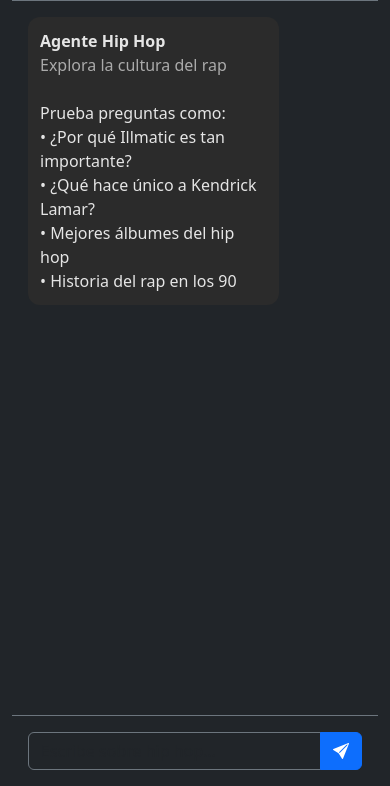
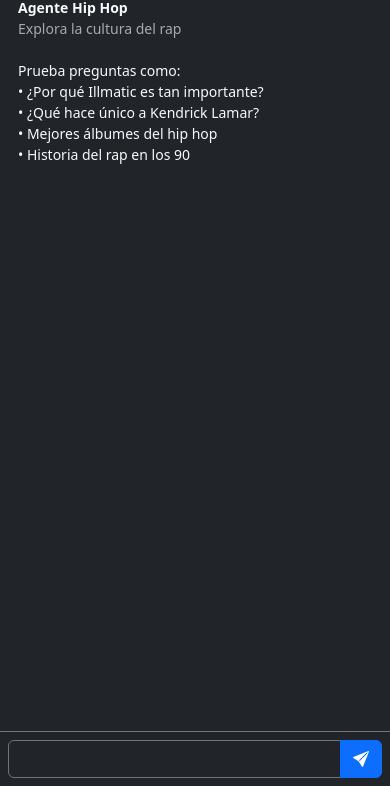
Before and after one commit to eduardcortess879/Modelo-ia-hip-hop, a website: page frontend/index.html in a window 390 px wide. Shown: the part 58-844 px from the top of the page. Drawn offline with nearby package versions, Linux system fonts and the light colour scheme.

Commit message:
Se documenta el codigo y se agrega diseño responsivo

```diff
--- a/frontend/index.html
+++ b/frontend/index.html
@@ -2,59 +2,45 @@
 <html lang="es">
 
 <head>
-     <!-- CONFIGURACIÓN GENERAL -->
   <meta charset="UTF-8">
-     <title>Agente Hip Hop</title>
+  <meta name="viewport" content="width=device-width, initial-scale=1.0">
 
-     <!-- BOOTSTRAP (UI FRAMEWORK) Proporciona estilos, layout responsive y componentes -->
+  <title>Agente Hip Hop 🎤</title>
+
+  <!-- Bootstrap -->
   <link href="https://cdn.jsdelivr.net/npm/bootstrap@5.3.3/dist/css/bootstrap.min.css" rel="stylesheet">
 
-     <!-- ICONOS (Bootstrap Icons) -->
+  <!-- Icons -->
   <link href="https://cdn.jsdelivr.net/npm/bootstrap-icons/font/bootstrap-icons.css" rel="stylesheet">
 
-     <!-- ESTILOS PERSONALIZADOS -->
   <link rel="stylesheet" href="style.css">
 </head>
 
 <body class="bg-dark text-light">
 
-     <!-- CONTENEDOR PRINCIPAL
-       - container-fluid: ancho completo
-       - vh-100: altura completa de la pantalla
-       - flex-column: layout vertical -->
-     <div class="container-fluid vh-100 d-flex flex-column">
+  <div class="container-fluid vh-100 d-flex flex-column p-0">
 
-          <!-- HEADER (ENCABEZADO) Contiene el título del agente y estado -->
-          <div class="d-flex align-items-center justify-content-between p-3 border-bottom border-secondary">
+    <!-- HEADER -->
+    <div class="d-flex align-items-center justify-content-between p-2 p-md-3 border-bottom border-secondary">
 
-               <!-- Título -->
-               <h4 class="mb-0">Agente Hip Hop</h4>
+      <!-- Responsive text -->
+      <h5 class="mb-0 fs-6 fs-md-4">🎤 Agente Hip Hop</h5>
 
-               <!-- Estado del sistema -->
       <span class="badge bg-success">Online</span>
     </div>
 
-          <!-- CONTENEDOR DEL CHAT
-         Aquí se insertan dinámicamente los mensajes
-         desde script.js
-         Clases:
-         - flex-grow-1 → ocupa todo el espacio disponible
-         - overflow-auto → permite scroll
-         - p-3 → padding interno   -->
-          <div id="chat" class="flex-grow-1 overflow-auto p-3"></div>
+    <!-- CHAT -->
+    <div id="chat" class="flex-grow-1 overflow-auto p-2 p-md-3"></div>
 
-          <!-- INPUT DEL USUARIO Permite escribir mensajes y enviarlos al backend
-    -->
-          <div class="p-3 border-top border-secondary">
+    <!-- INPUT -->
+    <div class="p-2 p-md-3 border-top border-secondary">
 
-               <!-- Grupo input + botón -->
       <div class="input-group">
 
-                    <!-- Campo de texto -->
-                    <input id="input" type="text" class="form-control bg-dark text-light border-secondary"
+        <input id="input" type="text"
+          class="form-control bg-dark text-light border-secondary"
           placeholder="Escribe sobre hip hop...">
 
-                    <!-- Botón de envío -->
         <button onclick="enviar()" class="btn btn-primary">
           <i class="bi bi-send-fill"></i>
         </button>
@@ -64,10 +50,6 @@
 
   </div>
 
-     <!-- SCRIPT PRINCIPAL Contiene la lógica del chat (script.js)
-  -->
   <script src="script.js"></script>
-
 </body>
-
 </html>
--- a/frontend/style.css
+++ b/frontend/style.css
@@ -1,89 +1,40 @@
-/**
- * ESTILOS DEL CHAT - AGENTE HIP HOP
- *
- * Descripción:
- * Estilos personalizados para la interfaz tipo chat.
- * Incluye scrollbar, mensajes, animaciones y mejoras UX.
- */
+/* 📱 MÓVIL (pantallas pequeñas) */
+@media (max-width: 576px) {
 
-/**
- * SCROLL PERSONALIZADO=
- *
- * Aplica solo en navegadores WebKit (Chrome, Edge, etc.)
- * Mejora la estética del contenedor de chat.
- */
-#chat::-webkit-scrollbar {
-  width: 6px; /* Grosor del scroll */
-}
+  .mensaje {
+    max-width: 90%; /* más ancho en celular */
+    font-size: 14px;
+    padding: 10px;
+  }
 
-#chat::-webkit-scrollbar-thumb {
-  background: #444; /* Color del scroll */
-  border-radius: 10px; /* Bordes redondeados */
-}
+  #chat {
+    padding: 10px;
+  }
 
-/**
- * ESTILO GENERAL DE MENSAJES
- *
- * Clase base para todos los mensajes (usuario y bot)
- */
-.mensaje {
-  max-width: 75%; /* Limita ancho del mensaje */
-  padding: 12px; /* Espaciado interno */
-  border-radius: 12px; /* Bordes redondeados */
-  margin-bottom: 10px; /* Separación entre mensajes */
+  input {
+    font-size: 14px;
+  }
 
-  /**
-   * Animación al aparecer
-   */
-  animation: fadeIn 0.2s ease-in;
-}
-
-/**
- * MENSAJE DEL USUARIO=
- *
- * Alineado a la derecha
- * Color principal (Bootstrap primary)
- */
-.usuario {
-  background: #0d6efd; /* Azul */
-  color: white;
-  margin-left: auto; /* Empuja el mensaje a la derecha */
-}
-
-/**
- * MENSAJE DEL BOT
- *
- * Alineado a la izquierda
- * Color oscuro neutro
- */
-.bot {
-  background: #2b2b2b;
-  color: #e5e5e5;
-  margin-right: auto; /* Empuja a la izquierda */
-}
-
-/**
- * ANIMACIÓN DE ENTRADA
- *
- * Hace que los mensajes aparezcan suavemente
- */
-@keyframes fadeIn {
-  from {
-    opacity: 0;
-    transform: translateY(5px); /* Ligeramente abajo */
-  }
-  to {
-    opacity: 1;
-    transform: translateY(0); /* Posición final */
+  button {
+    padding: 8px 12px;
   }
 }
 
-/**
- * INPUT (FOCUS)
- *
- * Mejora la experiencia visual al enfocar el input
- */
-input:focus {
-  box-shadow: none !important; /* Elimina sombra default */
-  border-color: #0d6efd !important; /* Color azul activo */
+/* 📱 TABLET */
+@media (min-width: 577px) and (max-width: 992px) {
+  .mensaje {
+    max-width: 80%;
+  }
 }
+
+/* 💻 DESKTOP GRANDE */
+@media (min-width: 1200px) {
+  #chat {
+    max-width: 900px;
+    margin: 0 auto;
+  }
+}
+
+body {
+  overflow: hidden;
+}
```
Also changed, not shown: index.js (+117 -8 lines). Lines whose indentation alone changed are shown as unchanged.
